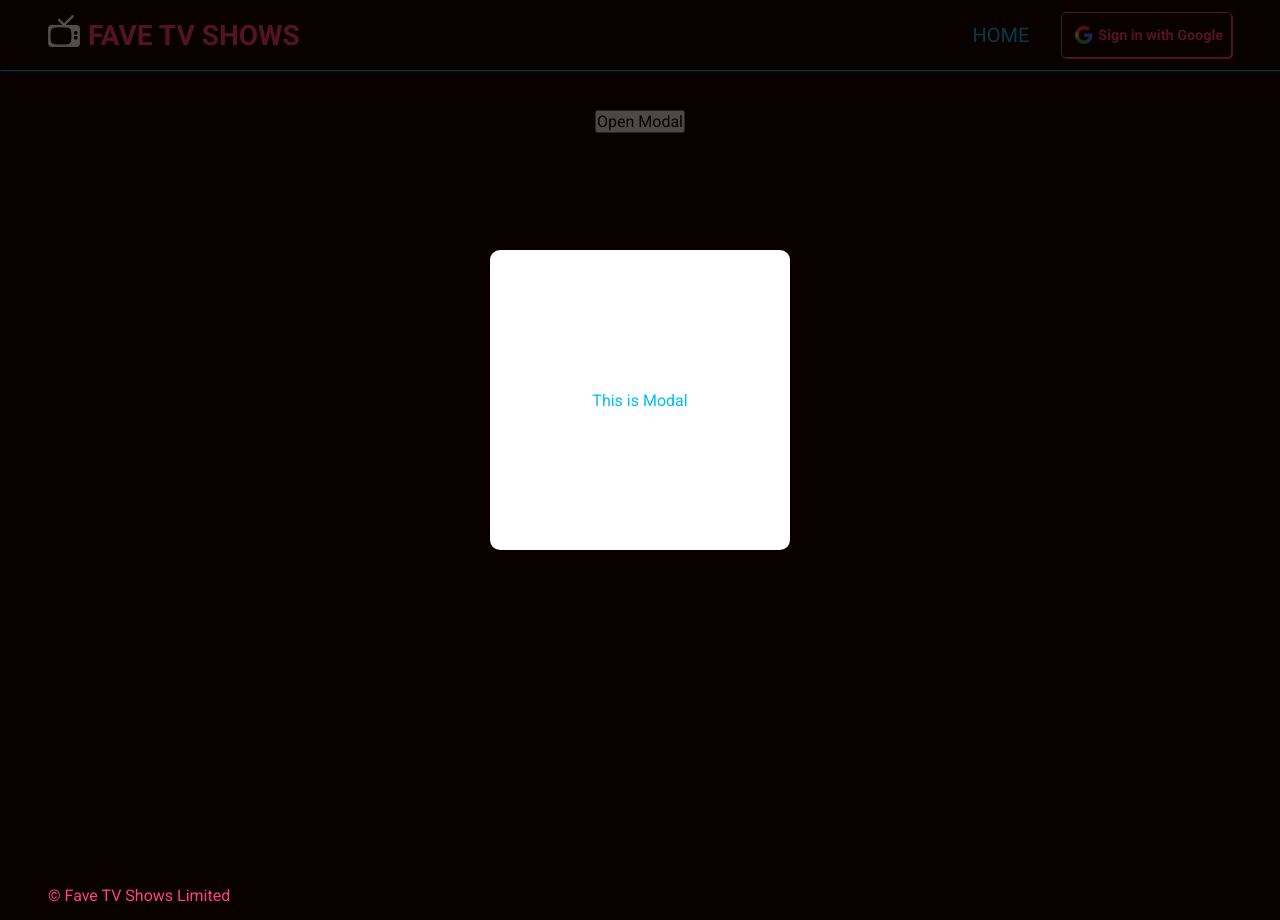
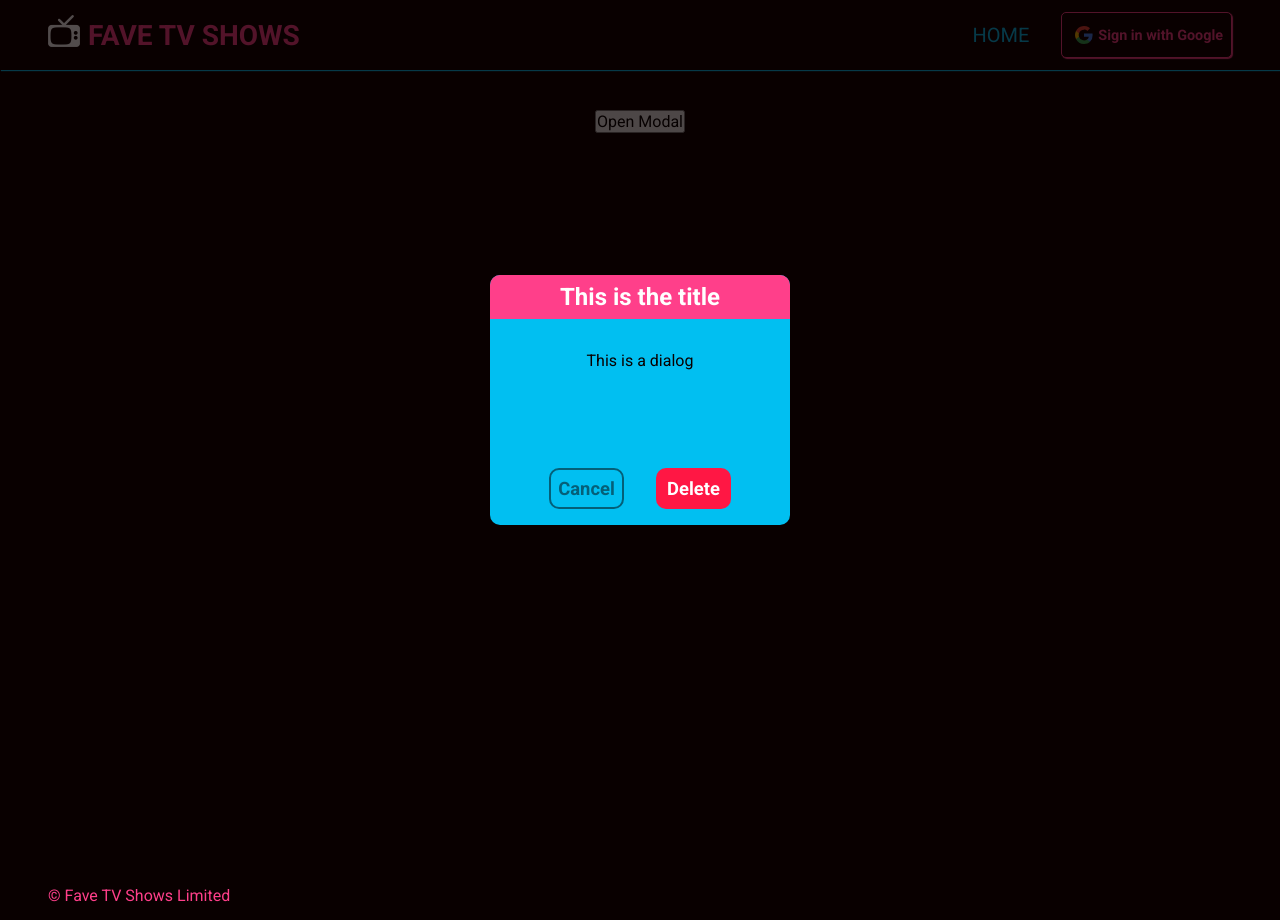
Before and after one commit to simplenotsimpler/n423-homework-final, a Next.js app: page /test in a window 1280 px wide. Both pictures are taken after a click on the button "Open Modal". Built offline with nearby package versions, Linux system fonts and the light colour scheme; no server answers; the database is empty.

Commit message:
feature: start modal dialog

```diff
--- /dev/null
+++ b/src/components/Dialog.jsx
@@ -0,0 +1,26 @@
+import DialogStyles from "../styles/Dialog.module.css";
+
+const Dialog = ({ children, title, onConfirm, onCancel, isDelete }) => {
+  //pass onclick & cancel from parent
+  return (
+    <div className={DialogStyles.dialogContainer}>
+      <header className={DialogStyles.dialogHeader}>
+        <h1 className={DialogStyles.dialogTitle}>{title}</h1>
+      </header>
+      <div className={DialogStyles.dialogBody}>{children}</div>
+      <div className={DialogStyles.actionBtns}>
+        <button className={DialogStyles.btnCancel} onClick={onCancel}>
+          Cancel
+        </button>
+        <button
+          className={isDelete ? DialogStyles.btnDelete : DialogStyles.btnOkay}
+          onClick={onConfirm}
+        >
+          {isDelete ? `Delete` : `OK`}
+        </button>
+      </div>
+    </div>
+  );
+};
+
+export default Dialog;
--- a/src/pages/test.js
+++ b/src/pages/test.js
@@ -1,6 +1,7 @@
 import { ModalContext } from "@/contexts/ModalContext.js";
 import Modal from "@/components/Modal.jsx";
 import { useContext } from "react";
+import Dialog from "@/components/Dialog.jsx";
 
 const Test = () => {
   const { openModal, setOpenModal } = useContext(ModalContext);
@@ -9,19 +10,14 @@ const Test = () => {
     <div>
       {openModal && (
         <Modal>
-          {/*Custom Modal Component*/}
-          <div
-            style={{
-              width: "300px",
-              height: "300px",
-              backgroundColor: "white",
-              borderRadius: "10px",
-              display: "grid",
-              placeItems: "center",
-            }}
+          <Dialog
+            onConfirm={() => console.log("Confirmed")}
+            onCancel={() => setOpenModal(false)}
+            title="This is the title"
+            isDelete={true}
           >
-            This is Modal
-          </div>
+            This is a dialog
+          </Dialog>
         </Modal>
       )}
       <button onClick={() => setOpenModal(true)}>Open Modal</button>
--- /dev/null
+++ b/src/styles/Dialog.module.css
@@ -0,0 +1,69 @@
+.dialogContainer {
+  display: flex;
+  flex-direction: column;
+  /* justify-content: space-between; */
+  align-items: center;
+  background-color: rgba(1, 191, 241, 1);
+  color: var(--theme-dark);
+  width: 300px;
+  height: 250px;
+  border-radius: 10px;
+}
+
+.dialogHeader {
+  width: 100%;
+  text-align: center;
+  margin-bottom: 2rem;
+  background-color: var(--theme-accent);
+  border-top-left-radius: 10px;
+  border-top-right-radius: 10px;
+}
+.dialogTitle {
+  font-size: 1.5rem;
+  color: var(--theme-accent);
+  padding: 0.5rem;
+  color: white;
+}
+
+/* .dialogBody {
+  background-color: rgba(1, 191, 241, 1);
+} */
+
+.actionBtns {
+  display: flex;
+  margin-top: auto;
+  margin-bottom: 1rem;
+}
+
+.btnCancel,
+.btnOkay,
+.btnDelete {
+  border: none;
+  background-color: transparent;
+  cursor: pointer;
+  width: 75px;
+  margin: 1rem;
+  padding: 0.5rem;
+  border-radius: 10px;
+  font-size: 1.15rem;
+  display: flex;
+  align-items: center;
+  justify-content: center;
+  font-weight: 600;
+}
+
+/* https://uxmovement.com/buttons/why-cancel-buttons-should-never-have-a-color/ */
+.btnCancel {
+  border: solid 2px rgba(9, 0, 0, 0.5);
+  color: rgba(9, 0, 0, 0.5);
+}
+
+.btnOkay {
+  color: var(--theme-dark);
+  background-color: var(--theme-accent);
+}
+
+.btnDelete {
+  background-color: var(--color-error);
+  color: white;
+}
--- a/src/styles/Modal.module.css
+++ b/src/styles/Modal.module.css
@@ -1,6 +1,7 @@
 .modalBackground {
   position: absolute;
   width: 100vw;
+  /* TODO: fix - less the footer */
   height: 100vh;
   background-color: rgba(9, 0, 0, 0.7);
   /* backdrop-filter: blur(9px); */
--- a/src/styles/globals.css
+++ b/src/styles/globals.css
@@ -21,6 +21,7 @@
 
   */
   --color-success: #00c853;
+  /* TODO: rename danger since used elsewhere */
   --color-error: #ff1744;
   --color-info: #2979ff;
   --color-warning: #ffd600;
```
